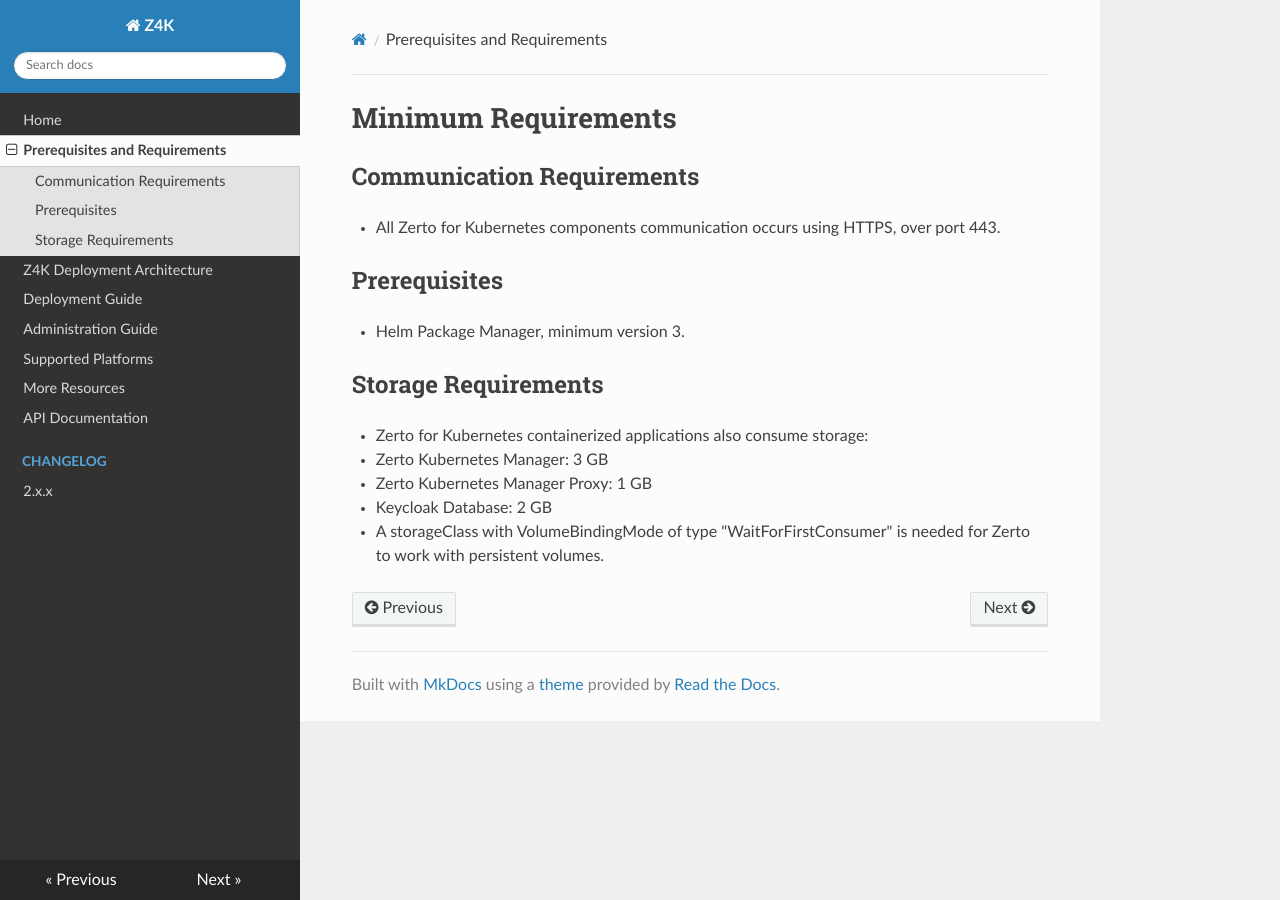
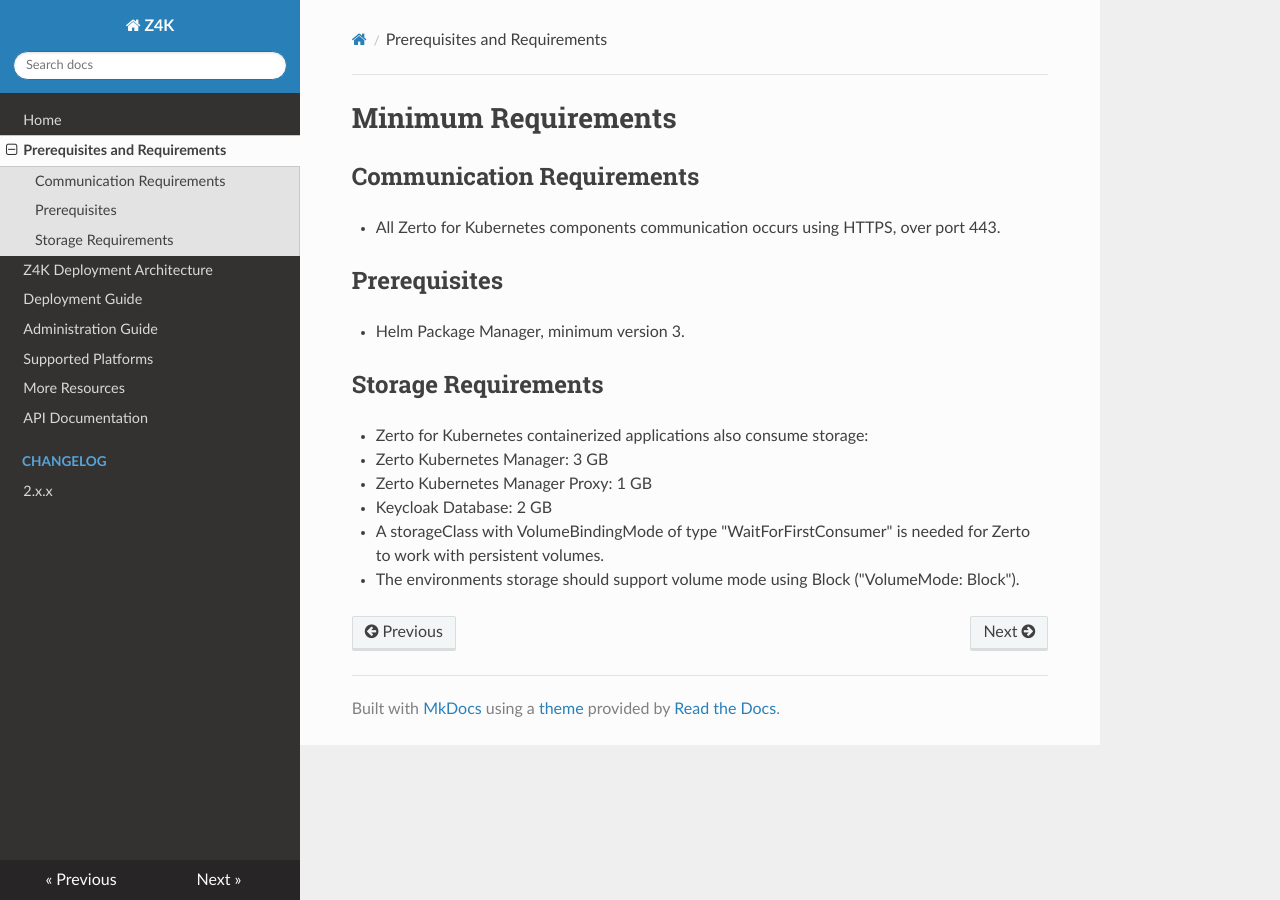
Before and after one commit to ZertoPublic/Z4K, an MkDocs documentation site: the page built from docs/MinimumRequirements.md, in a window 1280 px wide. Built offline with MkDocs 1.6.1, drawn with Linux system fonts in a browser that asks for light colours.

Commit message:
Update MinimumRequirements.md

```diff
--- a/docs/MinimumRequirements.md
+++ b/docs/MinimumRequirements.md
@@ -12,3 +12,4 @@
 -	Zerto Kubernetes Manager Proxy: 1 GB
 -	Keycloak Database: 2 GB
 -	A storageClass with VolumeBindingMode of type "WaitForFirstConsumer" is needed for Zerto to work with persistent volumes.
+-	The environments storage should support volume mode using Block ("VolumeMode: Block").
```
